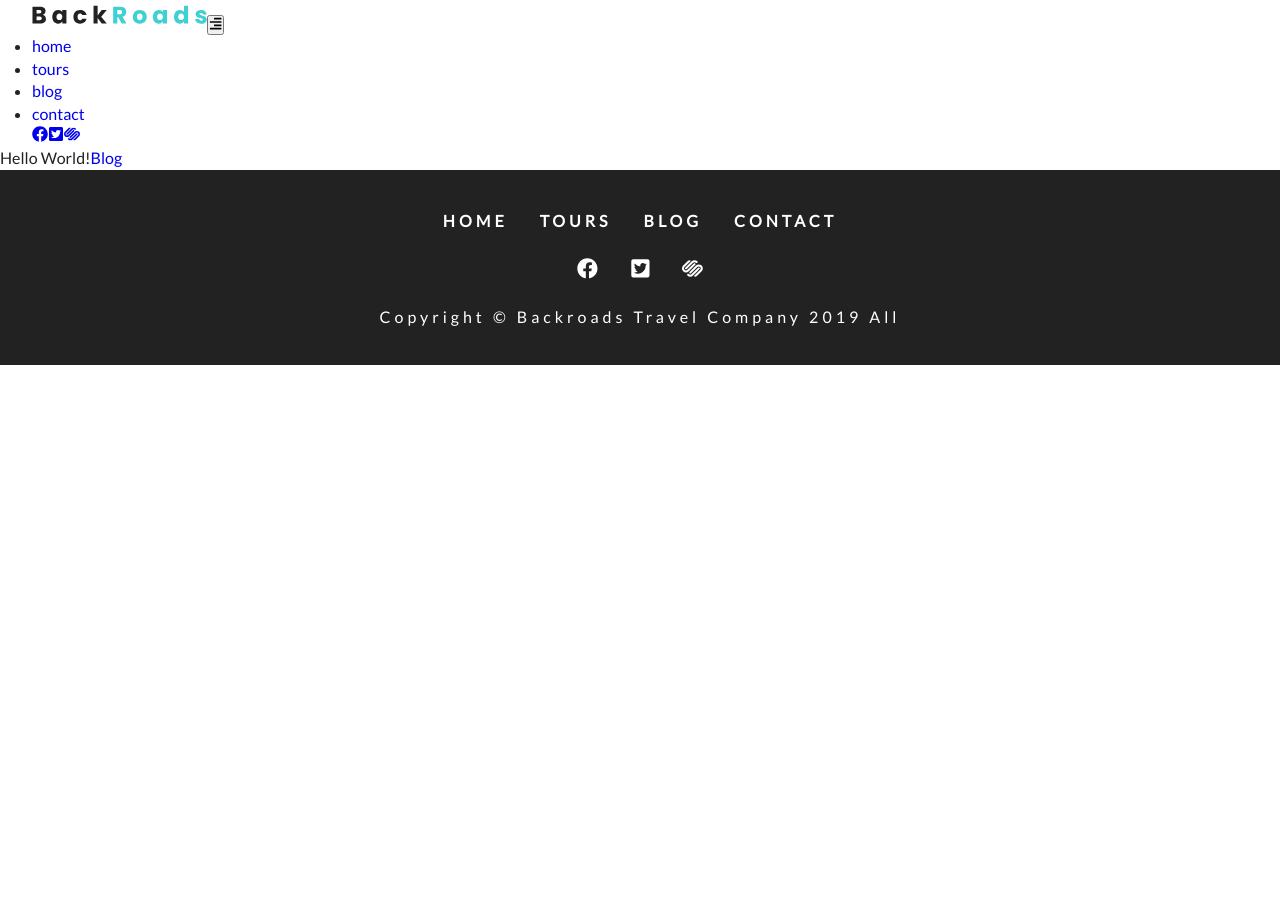
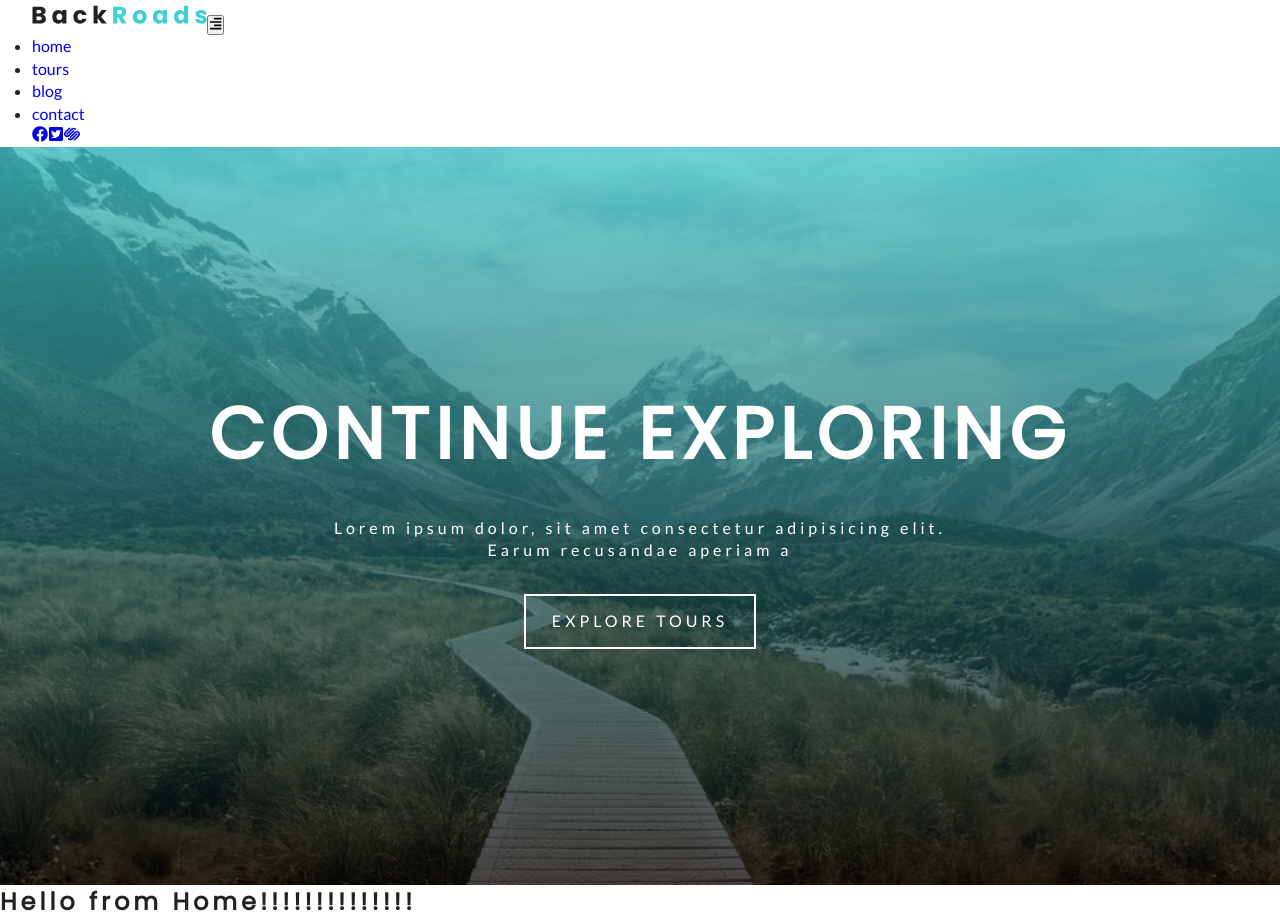
Before and after one commit to jaronschulz/udemy_Gatsby, a Gatsby site in the folder 2.BackRoads/: page / in a window 1280 px wide. Shown: the top 922 px of the page. Before the commit the page ends 800 px from the top, so only its background shows below. Built offline with nearby package versions, Linux system fonts and the light colour scheme; Gatsby itself is replaced by a stand-in of ours.

Commit message:
created a hero component with a banner component for HOME/index

```diff
--- /dev/null
+++ b/2.BackRoads/src/components/banner.js
@@ -0,0 +1,15 @@
+import React from 'react'
+
+import styles from '../css/banner.module.css'
+
+const Banner = ({ title, info, children }) => {
+    return (
+        <div className={styles.banner}>
+            <h1>{title}</h1>
+            <p>{info}</p>
+            {children}
+        </div>
+    )
+}
+
+export default Banner
--- /dev/null
+++ b/2.BackRoads/src/components/simple-hero.js
@@ -0,0 +1,7 @@
+import React from 'react'
+
+const SimpleHero = ({ children }) => {
+    return <header className="defaultHero">{children}</header>
+}
+
+export default SimpleHero
--- a/2.BackRoads/src/pages/index.js
+++ b/2.BackRoads/src/pages/index.js
@@ -1,15 +1,27 @@
-import React from "react"
-import { Link } from "gatsby"
+import React from 'react'
+import { Link } from 'gatsby'
 
-import Layout from "../components/layout"
+import Layout from '../components/layout'
+import SimpleHero from '../components/simple-hero'
+import Banner from '../components/banner'
 
 const home = () => {
-  return (
-    <Layout>
-      Hello World!
-      <Link to="/blog/">Blog</Link>
-    </Layout>
-  )
+    return (
+        <Layout>
+            <SimpleHero>
+                <Banner
+                    title="continue exploring"
+                    info="Lorem ipsum dolor, sit amet consectetur adipisicing elit. Earum
+                recusandae aperiam a"
+                >
+                    <Link to="/tours/" className="btn-white">
+                        explore tours
+                    </Link>
+                </Banner>
+            </SimpleHero>
+            <h2>Hello from Home!!!!!!!!!!!!!!</h2>
+        </Layout>
+    )
 }
 
 export default home
```
